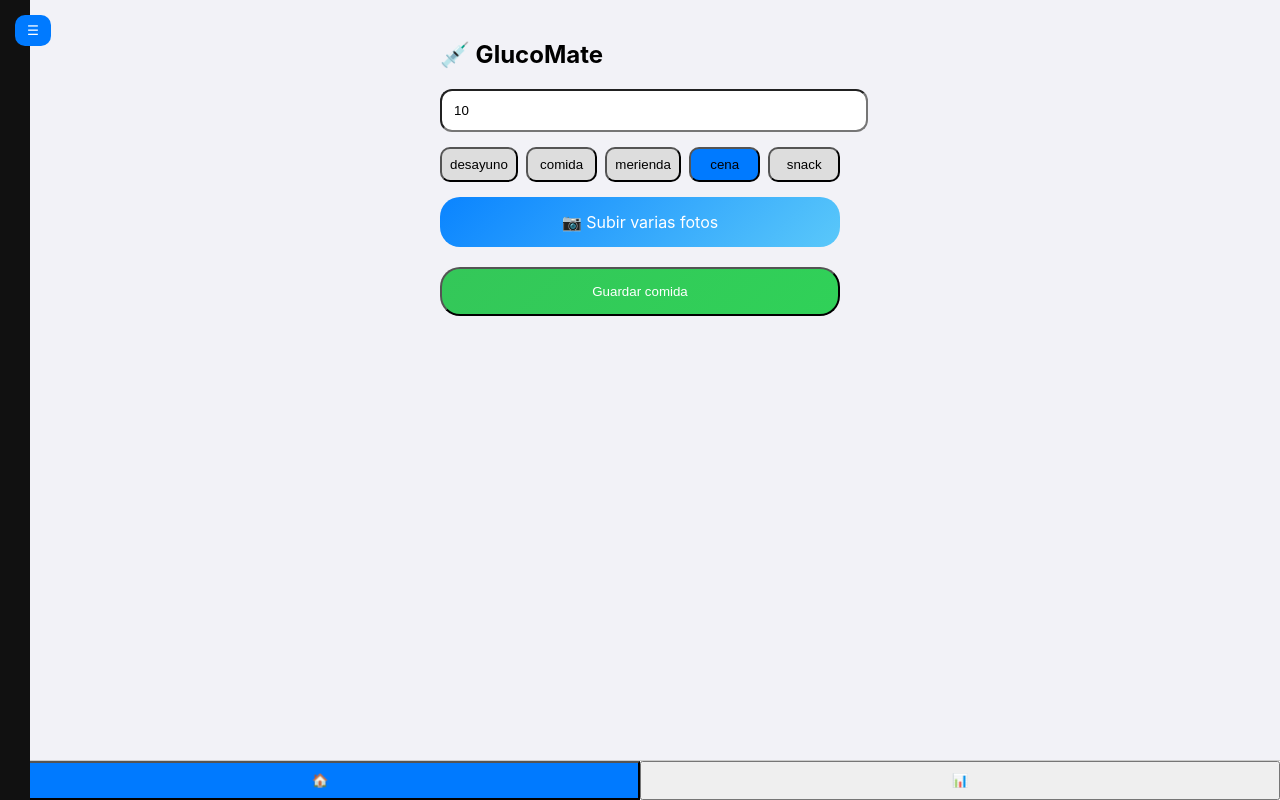
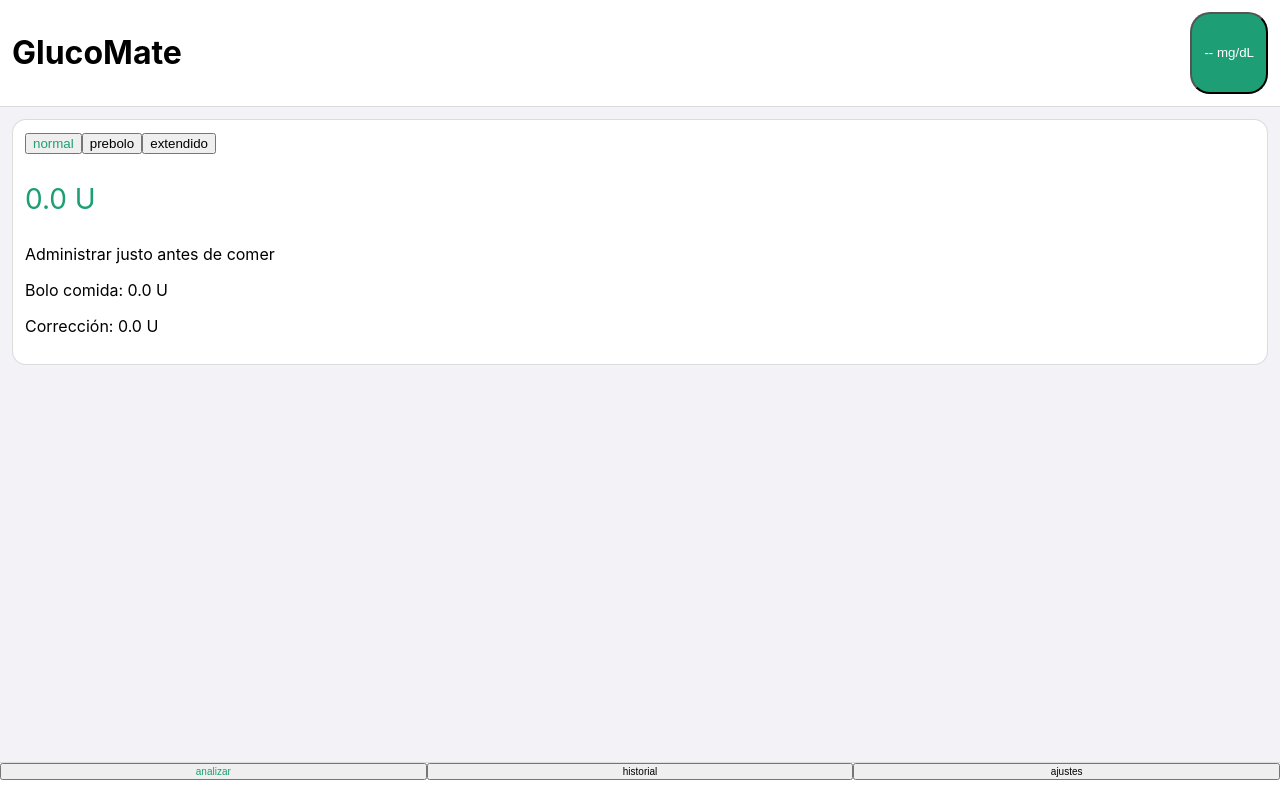
Before and after one commit to kt2hnb2bvf-sketch/hc-vision, a Next.js app: page / in a window 1280 px wide. Built offline with nearby package versions, Linux system fonts and the light colour scheme.

Commit message:
UI iOS + lógica bolo médica completa

```diff
--- a/app/page.jsx
+++ b/app/page.jsx
@@ -5,241 +5,55 @@ import { useState, useEffect } from "react";
 export default function App() {
 
   const [data, setData] = useState([]);
+  const [tab, setTab] = useState("analizar");
+
   const [ratio, setRatio] = useState(10);
-  const [history, setHistory] = useState({});
-  const [learning, setLearning] = useState({});
-  const [meal, setMeal] = useState("cena");
+  const [target, setTarget] = useState(100);
+  const [sensitivity, setSensitivity] = useState(50);
 
-  const [tab, setTab] = useState("home");
-  const [showSidebar, setShowSidebar] = useState(false);
-  const [touchStart, setTouchStart] = useState(0);
+  const [glucose, setGlucose] = useState(null);
+  const [showSheet, setShowSheet] = useState(false);
 
-  // 📷 MULTI FOTO
-  const handleUpload = async (e) => {
-    const files = Array.from(e.target.files);
+  const [boloTab, setBoloTab] = useState("normal");
 
-    const base64Images = await Promise.all(
-      files.map(file => new Promise(res => {
-        const reader = new FileReader();
-        reader.onloadend = () => res(reader.result);
-        reader.readAsDataURL(file);
-      }))
-    );
+  const hc = (g) => g * 0.3;
 
-    const res = await fetch("/api/analyze", {
-      method: "POST",
-      body: JSON.stringify({ images: base64Images }),
-    });
+  const totalHC = data.reduce((a, i) => a + hc(i.gramos || 0), 0);
 
-    const result = await res.json();
+  const comida = totalHC / ratio;
 
-    const enriched = result.map(item => {
-      const learned = learning[item.nombre];
+  const correccion = glucose
+    ? Math.max(0, (glucose - target) / sensitivity)
+    : 0;
 
-      let gramos = 0;
+  const totalInsulina = comida + correccion;
 
-      if (item.piezas) {
-        gramos = item.piezas * (learned || item.gramos_por_pieza);
-      } else {
-        gramos = item.cantidad || 0;
-      }
-
-      return { ...item, gramos };
-    });
-
-    setData(enriched);
-  };
-
-  const hc = g => g * 0.3;
-
-  // 💾 GUARDAR
-  const guardar = () => {
-    const fecha = new Date().toLocaleDateString();
-
-    const entry = {
-      meal,
-      items: data,
-      totalHC: data.reduce((a, i) => a + hc(i.gramos), 0)
-    };
-
-    const updated = { ...history };
-
-    if (!updated[fecha]) updated[fecha] = [];
-    updated[fecha].push(entry);
-
-    setHistory(updated);
-    localStorage.setItem("history", JSON.stringify(updated));
-
-    // 🧠 APRENDIZAJE
-    const newLearning = { ...learning };
-
-    data.forEach(i => {
-      if (i.piezas > 0) {
-        newLearning[i.nombre] = i.gramos / i.piezas;
-      }
-    });
-
-    setLearning(newLearning);
-    localStorage.setItem("learning", JSON.stringify(newLearning));
-  };
-
-  useEffect(() => {
-    const h = localStorage.getItem("history");
-    if (h) setHistory(JSON.parse(h));
-
-    const l = localStorage.getItem("learning");
-    if (l) setLearning(JSON.parse(l));
-  }, []);
-
-  // 👉 SWIPE
-  const handleTouchStart = (e) => {
-    setTouchStart(e.touches[0].clientX);
-  };
-
-  const handleTouchMove = (e) => {
-    const touchEnd = e.touches[0].clientX;
-
-    if (touchStart < 50 && touchEnd > 100) {
-      setShowSidebar(true);
-    }
-
-    if (touchStart > 200 && touchEnd < 100) {
-      setShowSidebar(false);
-    }
+  // 🎨 COLOR IG
+  const igColor = (ig) => {
+    if (ig <= 55) return "green";
+    if (ig <= 69) return "orange";
+    return "red";
   };
 
   return (
-    <div
-      onTouchStart={handleTouchStart}
-      onTouchMove={handleTouchMove}
-      style={{
-        background: "#F2F2F7",
-        minHeight: "100vh",
-        fontFamily: "-apple-system"
-      }}
-    >
+    <div className="app">
 
-      {/* ☰ BOTÓN */}
-      <button
-        onClick={() => setShowSidebar(!showSidebar)}
-        style={{
-          position: "fixed",
-          top: 15,
-          left: 15,
-          zIndex: 1000,
-          background: "#007AFF",
-          color: "white",
-          borderRadius: 10,
-          padding: "8px 12px",
-          border: "none"
-        }}
-      >
-        ☰
+      {/* HEADER */}
+      <header className="header">
+        <h1>GlucoMate</h1>
+
+        <button className="glucose-pill" onClick={() => setShowSheet(true)}>
+          {glucose ? `${glucose} mg/dL` : "-- mg/dL"}
         </button>
+      </header>
 
-      {/* 🔥 SIDEBAR */}
-      <div style={{
-        position: "fixed",
-        top: 0,
-        left: showSidebar ? 0 : "-260px",
-        width: 260,
-        height: "100vh",
-        background: "#111",
-        color: "white",
-        padding: 15,
-        transition: "0.3s",
-        zIndex: 999
-      }}>
-        <h3>📅 Historial</h3>
+      {/* CONTENIDO */}
+      <main>
 
-        {Object.keys(history).map((day, i) => (
-          <div key={i}>
-            <strong>{day}</strong>
+        {/* RESULTADOS (NO TOCAMOS TU LÓGICA) */}
+        {data.map((item, i) => (
+          <div key={i} className="card">
 
-            {history[day].map((m, j) => (
-              <div key={j} style={{
-                marginTop: 10,
-                padding: 10,
-                background: "#222",
-                borderRadius: 10
-              }}>
-                🍽 {m.meal}
-                <br />
-                HC: {m.totalHC.toFixed(1)} g
-              </div>
-            ))}
-          </div>
-        ))}
-      </div>
-
-      {/* APP */}
-      <div style={{
-        padding: 20,
-        paddingBottom: 80,
-        maxWidth: 400,
-        margin: "auto"
-      }}>
-
-        {tab === "home" && (
-          <>
-            <h2>💉 GlucoMate</h2>
-
-            <input
-              value={ratio}
-              onChange={(e) => setRatio(e.target.value)}
-              style={{
-                width: "100%",
-                padding: 12,
-                borderRadius: 12,
-                marginBottom: 15
-              }}
-            />
-
-            {/* COMIDAS */}
-            <div style={{ display: "flex", gap: 8, marginBottom: 15 }}>
-              {["desayuno","comida","merienda","cena","snack"].map(m => (
-                <button
-                  key={m}
-                  onClick={() => setMeal(m)}
-                  style={{
-                    flex: 1,
-                    padding: 8,
-                    borderRadius: 10,
-                    background: meal === m ? "#007AFF" : "#ddd"
-                  }}
-                >
-                  {m}
-                </button>
-              ))}
-            </div>
-
-            {/* FOTO */}
-            <label style={{
-              background: "linear-gradient(135deg,#0A84FF,#5AC8FA)",
-              color: "white",
-              padding: 15,
-              borderRadius: 20,
-              display: "block",
-              textAlign: "center",
-              marginBottom: 20
-            }}>
-              📷 Subir varias fotos
-              <input type="file" multiple hidden onChange={handleUpload} />
-            </label>
-
-            {/* RESULTADOS */}
-            {data.map((item, i) => {
-              const hidratos = hc(item.gramos);
-              const insulina = hidratos / ratio;
-
-              return (
-                <div key={i} style={{
-                  background: "white",
-                  padding: 15,
-                  borderRadius: 20,
-                  marginBottom: 15,
-                  boxShadow: "0 8px 20px rgba(0,0,0,0.08)"
-                }}>
             <input
               value={item.nombre}
               onChange={(e) => {
@@ -247,74 +61,215 @@ export default function App() {
                 copy[i].nombre = e.target.value;
                 setData(copy);
               }}
-                    style={{ width: "100%" }}
             />
 
-                  <p>🍣 piezas:
             <input
-                      type="number"
-                      value={item.piezas}
+              type="range"
+              min="0"
+              max="400"
+              value={item.gramos}
               onChange={(e) => {
                 const copy = [...data];
-                        copy[i].piezas = Number(e.target.value);
-                        copy[i].gramos =
-                          copy[i].piezas *
-                          (learning[item.nombre] || item.gramos_por_pieza);
+                copy[i].gramos = Number(e.target.value);
                 setData(copy);
               }}
-                      style={{ width: 60 }}
             />
+
+            <p>{item.gramos} g</p>
+            <p>HC: {hc(item.gramos).toFixed(1)} g</p>
+
+            <div style={{ color: igColor(item.ig || 70) }}>
+              ● IG
+            </div>
+
+          </div>
+        ))}
+
+        {/* 🔥 BLOQUE BOLO */}
+        <div className="card">
+
+          {/* TABS */}
+          <div className="bolo-tabs">
+            {["normal", "prebolo", "extendido"].map(t => (
+              <button
+                key={t}
+                className={boloTab === t ? "active" : ""}
+                onClick={() => setBoloTab(t)}
+              >
+                {t}
+              </button>
+            ))}
+          </div>
+
+          {/* NORMAL */}
+          {boloTab === "normal" && (
+            <>
+              <p className="big">{totalInsulina.toFixed(1)} U</p>
+
+              <p>Administrar justo antes de comer</p>
+
+              <p>Bolo comida: {comida.toFixed(1)} U</p>
+              <p>Corrección: {correccion.toFixed(1)} U</p>
+            </>
+          )}
+
+          {/* PREBOLO */}
+          {boloTab === "prebolo" && (
+            <>
+              <input type="number" defaultValue={15} />
+
+              <p className="info">
+                El prebolo mejora el control postprandial
               </p>
 
-                  <p>{item.gramos} g</p>
-                  <p>HC: {hidratos.toFixed(1)} g</p>
-                  <p>💉 {insulina.toFixed(1)} u</p>
+              <p className="big">{totalInsulina.toFixed(1)} U</p>
+            </>
+          )}
+
+          {/* EXTENDIDO */}
+          {boloTab === "extendido" && (
+            <>
+              <input type="number" defaultValue={50} />
+              <input type="number" defaultValue={3} />
+
+              <div className="bar">
+                <div style={{ width: "50%" }} />
               </div>
-              );
-            })}
 
-            <button onClick={guardar} style={{
-              width: "100%",
-              padding: 15,
-              background: "linear-gradient(135deg,#34C759,#30D158)",
-              color: "white",
-              borderRadius: 20
-            }}>
-              Guardar comida
-            </button>
+              <p>{(totalInsulina * 0.5).toFixed(1)} U ahora</p>
+              <p>{(totalInsulina * 0.5).toFixed(1)} U extendido</p>
             </>
           )}
 
         </div>
 
-      {/* 🔥 TABS */}
-      <div style={{
-        position: "fixed",
-        bottom: 0,
-        left: 0,
-        width: "100%",
-        background: "white",
-        display: "flex",
-        borderTop: "1px solid #ccc"
-      }}>
+      </main>
+
+      {/* BOTTOM NAV */}
+      <nav className="bottom-nav">
+        {["analizar", "historial", "ajustes"].map(t => (
           <button
-          onClick={() => setTab("home")}
-          style={{
-            flex: 1,
-            padding: 10,
-            background: tab === "home" ? "#007AFF" : "white"
-          }}
+            key={t}
+            className={tab === t ? "active" : ""}
+            onClick={() => setTab(t)}
           >
-          🏠
+            {t}
           </button>
+        ))}
+      </nav>
 
-        <button
-          onClick={() => setShowSidebar(true)}
-          style={{ flex: 1, padding: 10 }}
-        >
-          📊
-        </button>
+      {/* 🔥 SHEET GLUCEMIA */}
+      {showSheet && (
+        <div className="sheet">
+          <div className="handle" />
+
+          <input
+            type="range"
+            min="40"
+            max="400"
+            onChange={(e) => setGlucose(Number(e.target.value))}
+          />
+
+          <p>{glucose} mg/dL</p>
+
+          <button onClick={() => setShowSheet(false)}>Cerrar</button>
         </div>
+      )}
+
+      {/* 🎨 ESTILOS iOS */}
+      <style jsx>{`
+        .app {
+          font-family: -apple-system, BlinkMacSystemFont, 'SF Pro Text', sans-serif;
+          background: #F2F2F7;
+          min-height: 100vh;
+        }
+
+        .header {
+          position: sticky;
+          top: 0;
+          display: flex;
+          justify-content: space-between;
+          padding: 12px;
+          background: white;
+          border-bottom: 0.5px solid rgba(60,60,67,0.18);
+        }
+
+        .glucose-pill {
+          background: #1D9E75;
+          color: white;
+          padding: 6px 12px;
+          border-radius: 20px;
+        }
+
+        .card {
+          background: white;
+          border: 0.5px solid rgba(60,60,67,0.18);
+          border-radius: 14px;
+          padding: 12px;
+          margin: 12px;
+        }
+
+        .bottom-nav {
+          position: fixed;
+          bottom: 0;
+          width: 100%;
+          display: flex;
+          background: white;
+          border-top: 0.5px solid rgba(60,60,67,0.18);
+          padding-bottom: 20px;
+        }
+
+        .bottom-nav button {
+          flex: 1;
+          font-size: 10px;
+        }
+
+        .active {
+          color: #1D9E75;
+        }
+
+        .sheet {
+          position: fixed;
+          bottom: 0;
+          width: 100%;
+          background: white;
+          border-radius: 20px 20px 0 0;
+          padding: 20px;
+        }
+
+        .handle {
+          width: 40px;
+          height: 4px;
+          background: #ccc;
+          margin: auto;
+          border-radius: 2px;
+        }
+
+        .big {
+          font-size: 28px;
+          color: #1D9E75;
+        }
+
+        .info {
+          color: rgba(60,60,67,0.6);
+        }
+
+        .bar {
+          height: 8px;
+          background: #eee;
+          border-radius: 4px;
+        }
+
+        .bar div {
+          height: 100%;
+          background: #1D9E75;
+        }
+
+        @media (prefers-color-scheme: dark) {
+          .app { background: #1C1C1E; }
+          .card { background: #2C2C2E; }
+        }
+      `}</style>
 
     </div>
   );
```
Lines whose indentation alone changed are shown as unchanged.
